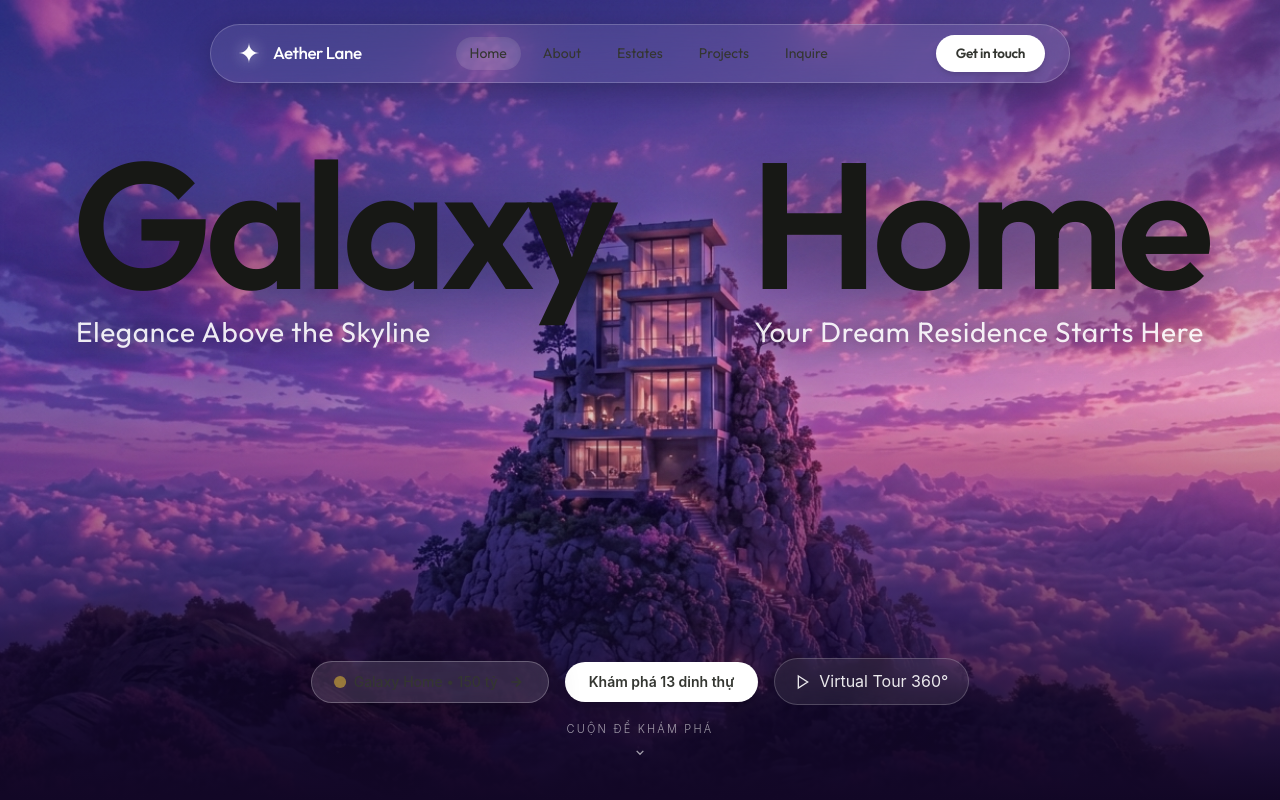
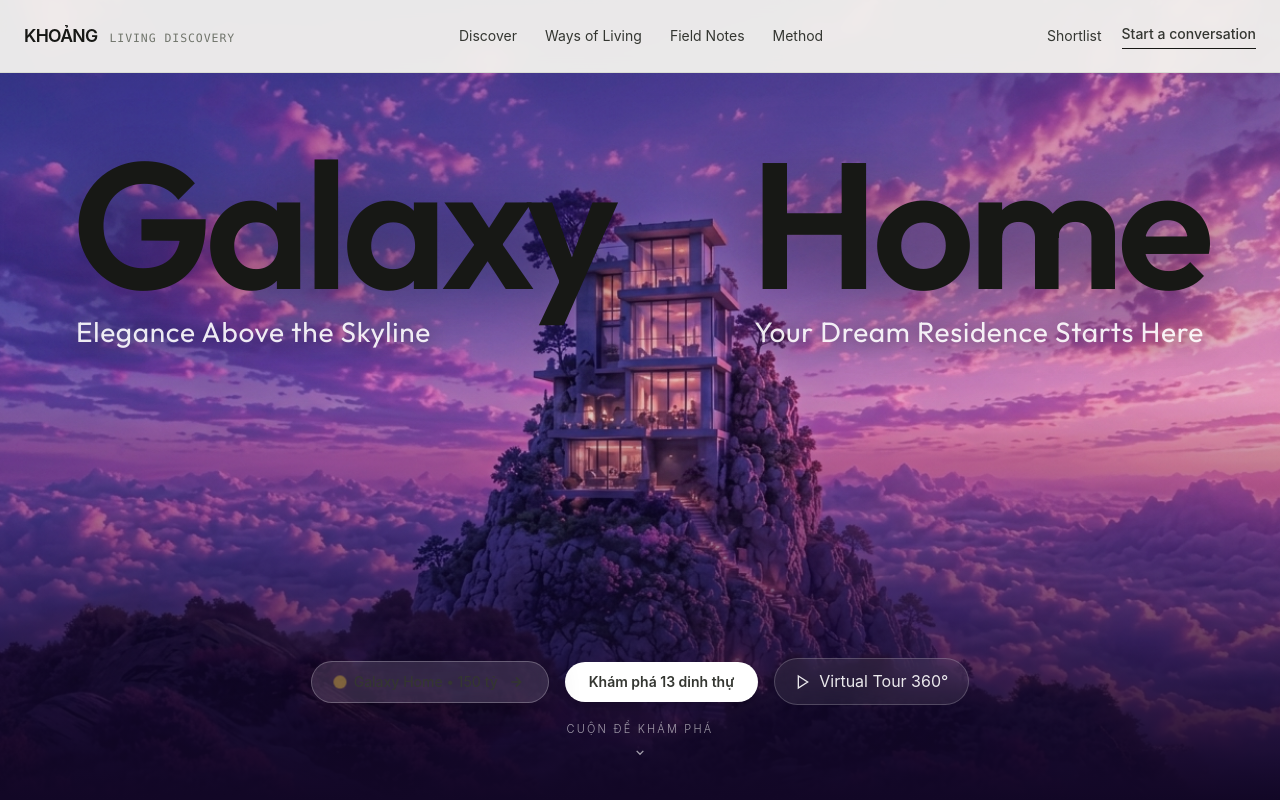
Before and after one commit to Ngh1aa/Sky-Estate, a React (Vite) app: page / in a window 1280 px wide. Shown: the top 800 px of the page. Built offline with nearby package versions, Linux system fonts and the light colour scheme.

Commit message:
feat: rebuild navigation for KHOANG

```diff
--- a/src/components/sections/Navbar.tsx
+++ b/src/components/sections/Navbar.tsx
@@ -1,183 +1,81 @@
-import { useState, useEffect } from 'react';
+import { useEffect, useState } from 'react';
 import { Link, NavLink, useLocation } from 'react-router-dom';
-import { motion, AnimatePresence } from 'framer-motion';
-import { useScrollPosition, useMediaQuery } from '../../hooks';
-import { AetherLogo } from '../ui';
 
 const navLinks = [
-  { to: '/', label: 'Home' },
-  { to: '/about', label: 'About' },
-  { to: '/listings', label: 'Estates' },
-  { to: '/listings?type=penthouse', label: 'Projects' },
-  { to: '/contact', label: 'Inquire' },
+  { to: '/discover', label: 'Discover' },
+  { to: '/collections', label: 'Ways of Living' },
+  { to: '/journal', label: 'Field Notes' },
+  { to: '/about', label: 'Method' },
 ];
 
 export default function Navbar() {
-  const scrollY = useScrollPosition();
-  const isMobile = useMediaQuery('(max-width: 860px)');
   const [menuOpen, setMenuOpen] = useState(false);
   const location = useLocation();
-  const isScrolled = scrollY > 40;
+
+  useEffect(() => setMenuOpen(false), [location.pathname]);
 
   useEffect(() => {
-    setMenuOpen(false);
-  }, [location]);
-
-  useEffect(() => {
-    if (menuOpen) {
-      document.body.style.overflow = 'hidden';
-    } else {
-      document.body.style.overflow = '';
-    }
+    document.body.style.overflow = menuOpen ? 'hidden' : '';
     return () => { document.body.style.overflow = ''; };
   }, [menuOpen]);
 
   return (
     <>
-      <a href="#main-content" className="skip-to-content">
-        Bỏ qua đến nội dung chính
-      </a>
-
-      {/* Top floating pill navbar matching sky-estate__image.webp */}
-      <motion.header
-        initial={{ y: -80, opacity: 0 }}
-        animate={{ y: 0, opacity: 1 }}
-        transition={{ duration: 0.8, ease: [0.16, 1, 0.3, 1] }}
-        className="fixed top-0 left-0 right-0 z-50 flex justify-center pt-5 sm:pt-6 px-4 pointer-events-none"
-      >
-        <nav
-          className={`pointer-events-auto flex items-center justify-between gap-4 sm:gap-6 w-full max-w-[860px] px-5 sm:px-6 py-2.5 rounded-full transition-all duration-500 ${
-            isScrolled
-              ? 'bg-[#180a33]/85 backdrop-blur-2xl border border-white/20 shadow-[0_12px_40px_rgba(10,3,25,0.6)]'
-              : 'bg-white/[0.08] backdrop-blur-xl border border-white/20 shadow-[0_8px_32px_rgba(0,0,0,0.25)]'
-          }`}
-          aria-label="Main Navigation"
-        >
-          {/* Logo matching reference: 4-petal flower + Aether Lane */}
-          <Link
-            to="/"
-            className="flex items-center gap-2.5 group shrink-0 focus:outline-none focus-visible:ring-2 focus-visible:ring-white/40 rounded-full"
-            aria-label="Aether Lane Home"
-          >
-            <div className="w-7 h-7 flex items-center justify-center text-white transition-transform duration-300 group-hover:scale-110 group-hover:rotate-12">
-              <AetherLogo className="w-6 h-6 text-white drop-shadow-[0_0_8px_rgba(255,255,255,0.6)]" />
-            </div>
-            <span className="text-[17px] font-medium tracking-tight text-white font-['Outfit',sans-serif]">
-              Aether Lane
-            </span>
+      <a href="#main-content" className="skip-to-content">Skip to content</a>
+      <header className="fixed inset-x-0 top-0 z-50 border-b border-border bg-bg/95 backdrop-blur-sm">
+        <div className="container-main h-[72px] flex items-center justify-between gap-6">
+          <Link to="/" className="flex items-baseline gap-3" aria-label="KHOẢNG home">
+            <span className="text-[1.1rem] font-semibold tracking-[-0.04em] text-text-bright">KHOẢNG</span>
+            <span className="hidden sm:inline utility-label">Living Discovery</span>
           </Link>
 
-          {/* Desktop nav links */}
-          {!isMobile && (
-            <div className="flex items-center gap-1 sm:gap-2">
-              {navLinks.map((link) => (
-                <NavLink
-                  key={link.label}
-                  to={link.to}
-                  end={link.to === '/'}
-                  className={({ isActive }) =>
-                    `relative px-3.5 py-1.5 rounded-full text-[14px] font-normal transition-all duration-300 font-['Outfit',sans-serif] ${
-                      isActive
-                        ? 'text-white font-medium bg-white/[0.12] shadow-inner'
-                        : 'text-white/70 hover:text-white hover:bg-white/[0.06]'
-                    }`
-                  }
-                >
-                  {link.label}
-                </NavLink>
-              ))}
-            </div>
-          )}
+          <nav className="hidden lg:flex items-center gap-7" aria-label="Main navigation">
+            {navLinks.map((link) => (
+              <NavLink
+                key={link.to}
+                to={link.to}
+                className={({ isActive }) => `text-sm transition-colors ${isActive ? 'text-accent' : 'text-text hover:text-text-bright'}`}
+              >
+                {link.label}
+              </NavLink>
+            ))}
+          </nav>
 
-          {/* Right CTA button: Pill "Get in touch" */}
-          {!isMobile && (
-            <Link
-              to="/contact"
-              className="shrink-0 px-5 py-2 rounded-full bg-white text-[#2a174f] text-[13.5px] font-semibold tracking-tight shadow-md hover:bg-white/90 hover:shadow-lg hover:scale-[1.03] active:scale-[0.98] transition-all duration-300 font-['Outfit',sans-serif]"
-              id="nav-get-in-touch"
-            >
-              Get in touch
+          <div className="hidden lg:flex items-center gap-5">
+            <Link to="/shortlist" className="text-sm text-text hover:text-text-bright">Shortlist</Link>
+            <Link to="/consult" className="text-sm font-medium border-b border-text-bright pb-1 text-text-bright hover:text-accent hover:border-accent transition-colors">
+              Start a conversation
             </Link>
-          )}
+          </div>
 
-          {/* Mobile hamburger */}
-          {isMobile && (
-            <button
-              onClick={() => setMenuOpen(!menuOpen)}
-              className="relative w-10 h-10 flex items-center justify-center cursor-pointer z-50 text-white rounded-full bg-white/[0.08] hover:bg-white/[0.15] transition-colors"
-              aria-label={menuOpen ? 'Close menu' : 'Open menu'}
-              aria-expanded={menuOpen}
-            >
-              <div className="flex flex-col gap-1.5">
-                <motion.span
-                  animate={menuOpen ? { rotate: 45, y: 7 } : { rotate: 0, y: 0 }}
-                  className="block w-5 h-[1.5px] bg-white rounded-full"
-                />
-                <motion.span
-                  animate={menuOpen ? { opacity: 0, x: -10 } : { opacity: 1, x: 0 }}
-                  className="block w-5 h-[1.5px] bg-white rounded-full"
-                />
-                <motion.span
-                  animate={menuOpen ? { rotate: -45, y: -7 } : { rotate: 0, y: 0 }}
-                  className="block w-5 h-[1.5px] bg-white rounded-full"
-                />
-              </div>
-            </button>
-          )}
-        </nav>
-      </motion.header>
+          <button
+            type="button"
+            onClick={() => setMenuOpen((value) => !value)}
+            className="lg:hidden min-w-11 min-h-11 inline-flex items-center justify-center border border-border bg-transparent text-text-bright"
+            aria-expanded={menuOpen}
+            aria-label={menuOpen ? 'Close menu' : 'Open menu'}
+          >
+            {menuOpen ? 'Close' : 'Menu'}
+          </button>
+        </div>
+      </header>
 
-      {/* Mobile menu overlay */}
-      <AnimatePresence>
-        {menuOpen && isMobile && (
-          <motion.div
-            initial={{ opacity: 0 }}
-            animate={{ opacity: 1 }}
-            exit={{ opacity: 0 }}
-            transition={{ duration: 0.3 }}
-            className="fixed inset-0 z-40 bg-[#120726]/95 backdrop-blur-2xl flex flex-col items-center justify-center"
-          >
-            <nav className="flex flex-col items-center gap-7" aria-label="Mobile Navigation">
-              {navLinks.map((link, i) => (
-                <motion.div
-                  key={link.label}
-                  initial={{ opacity: 0, y: 25 }}
-                  animate={{ opacity: 1, y: 0 }}
-                  exit={{ opacity: 0, y: 25 }}
-                  transition={{ delay: i * 0.07, duration: 0.35, ease: [0.16, 1, 0.3, 1] }}
-                >
-                  <NavLink
-                    to={link.to}
-                    end={link.to === '/'}
-                    onClick={() => setMenuOpen(false)}
-                    className={({ isActive }) =>
-                      `text-2xl font-['Outfit',sans-serif] font-medium transition-colors ${
-                        isActive ? 'text-white underline underline-offset-8 decoration-purple-400' : 'text-white/70 hover:text-white'
-                      }`
-                    }
-                  >
-                    {link.label}
-                  </NavLink>
-                </motion.div>
-              ))}
-              <motion.div
-                initial={{ opacity: 0, y: 25 }}
-                animate={{ opacity: 1, y: 0 }}
-                exit={{ opacity: 0, y: 25 }}
-                transition={{ delay: navLinks.length * 0.07, duration: 0.35 }}
+      {menuOpen && (
+        <div className="fixed inset-0 z-40 bg-bg pt-[96px] lg:hidden">
+          <nav className="container-main flex flex-col" aria-label="Mobile navigation">
+            {[...navLinks, { to: '/shortlist', label: 'Shortlist' }, { to: '/consult', label: 'Start a conversation' }].map((link, index) => (
+              <NavLink
+                key={link.to}
+                to={link.to}
+                className="flex items-center justify-between border-b border-border py-5 text-xl text-text-bright"
               >
-                <Link
-                  to="/contact"
-                  onClick={() => setMenuOpen(false)}
-                  className="mt-4 inline-flex items-center gap-2 px-8 py-3.5 rounded-full bg-white text-[#2a174f] text-base font-semibold shadow-xl hover:scale-105 transition-all font-['Outfit',sans-serif]"
-                >
-                  Get in touch
-                </Link>
-              </motion.div>
-            </nav>
-          </motion.div>
-        )}
-      </AnimatePresence>
+                <span>{link.label}</span>
+                <span className="utility-label">0{index + 1}</span>
+              </NavLink>
+            ))}
+          </nav>
+        </div>
+      )}
     </>
   );
 }
```
